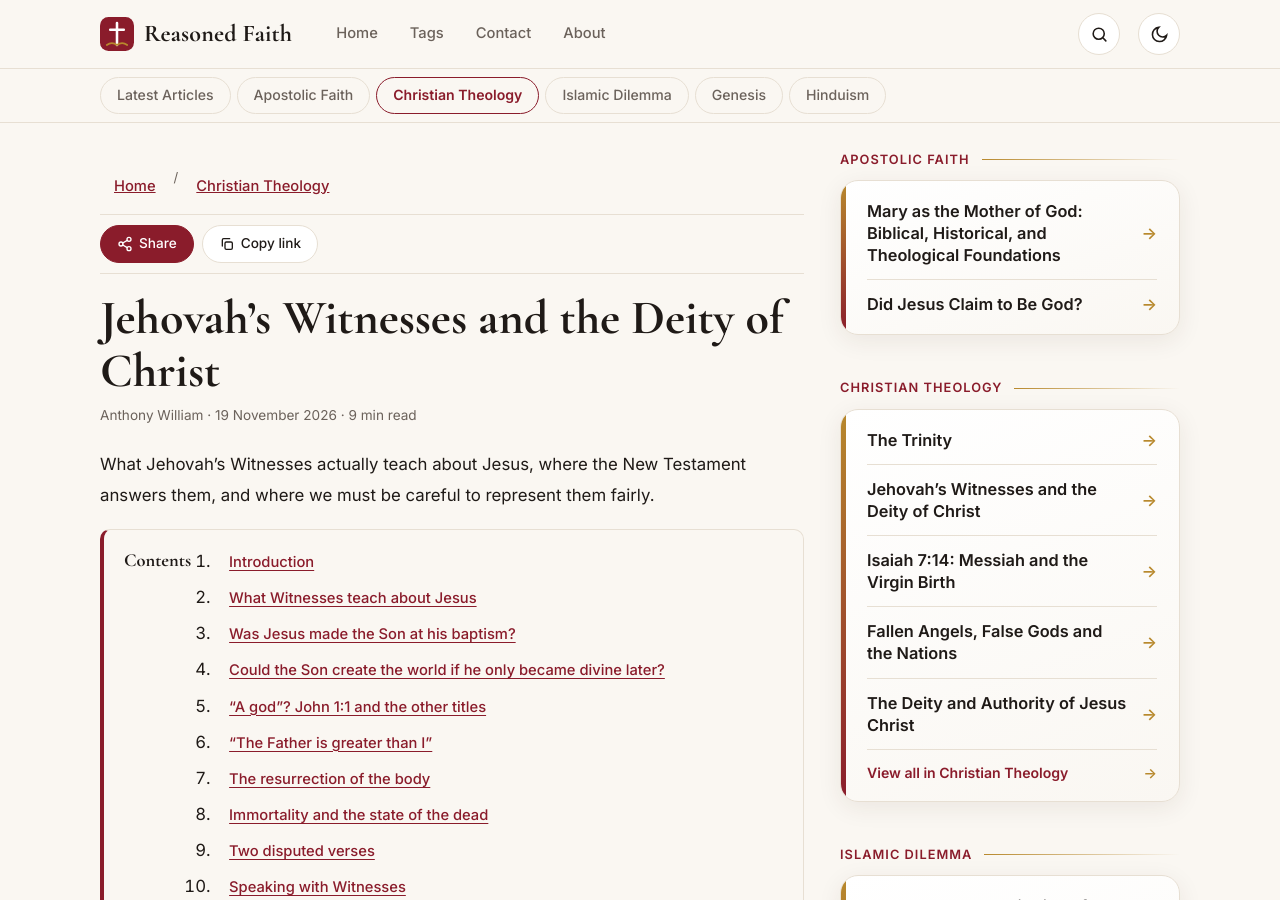
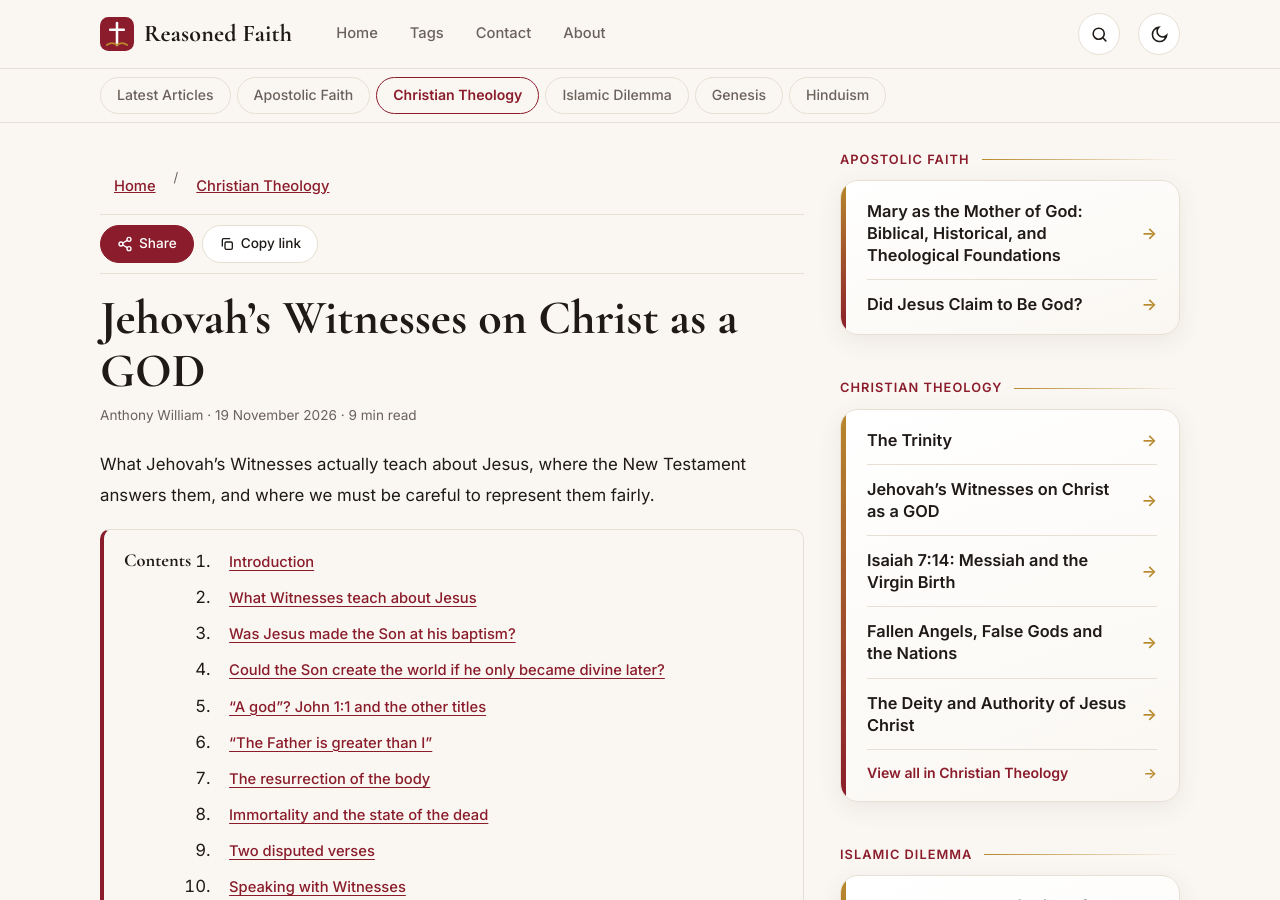
Before and after one commit to Reasoned-faith/reasoned-faith.github.io, a Jekyll site: the page built from _articles/christian-theology/jehovahs-witnesses-on-christ-as-a-god.md, in a window 1280 px wide and 900 px high. Built offline with Jekyll 4.4.1, drawn with Linux system fonts in a browser that asks for light colours.

Commit message:
Update and rename jehovahs-witnesses-and-the-deity-of-christ.md to jehovahs-witnesses-on-christ-as-a-god.md

```diff
--- a/_articles/christian-theology/jehovahs-witnesses-and-the-deity-of-christ.md
+++ b/_articles/christian-theology/jehovahs-witnesses-on-christ-as-a-god.md
@@ -1,5 +1,5 @@
 ---
-title: "Jehovah’s Witnesses and the Deity of Christ"
+title: "Jehovah’s Witnesses on Christ as a GOD"
 date: 2026-11-19
 excerpt: "What Jehovah’s Witnesses actually teach about Jesus, where the New Testament answers them, and where we must be careful to represent them fairly."
 tags: ["Jehovah’s Witnesses", "Deity of Christ", "New World Translation", "Arianism", "Resurrection", "Christian Theology"]
```
